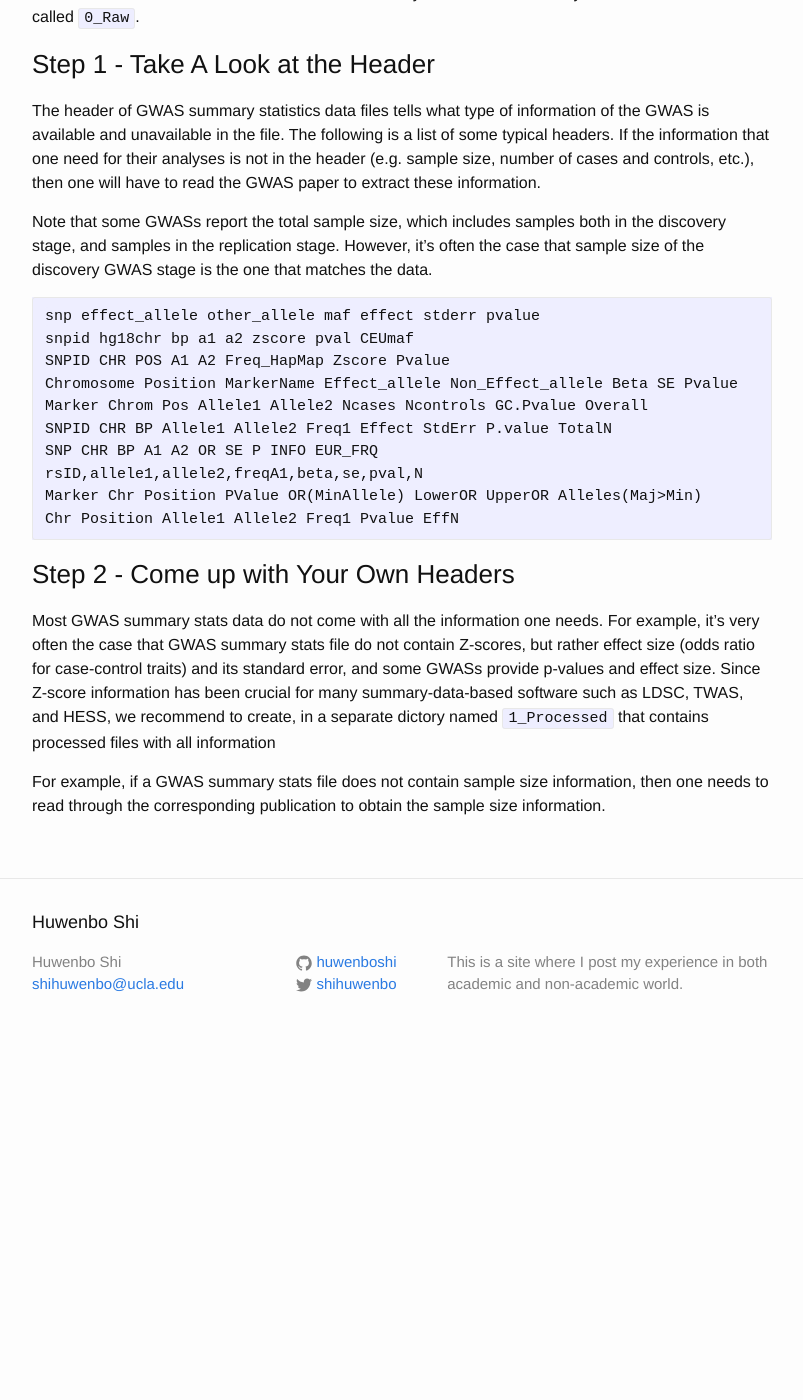
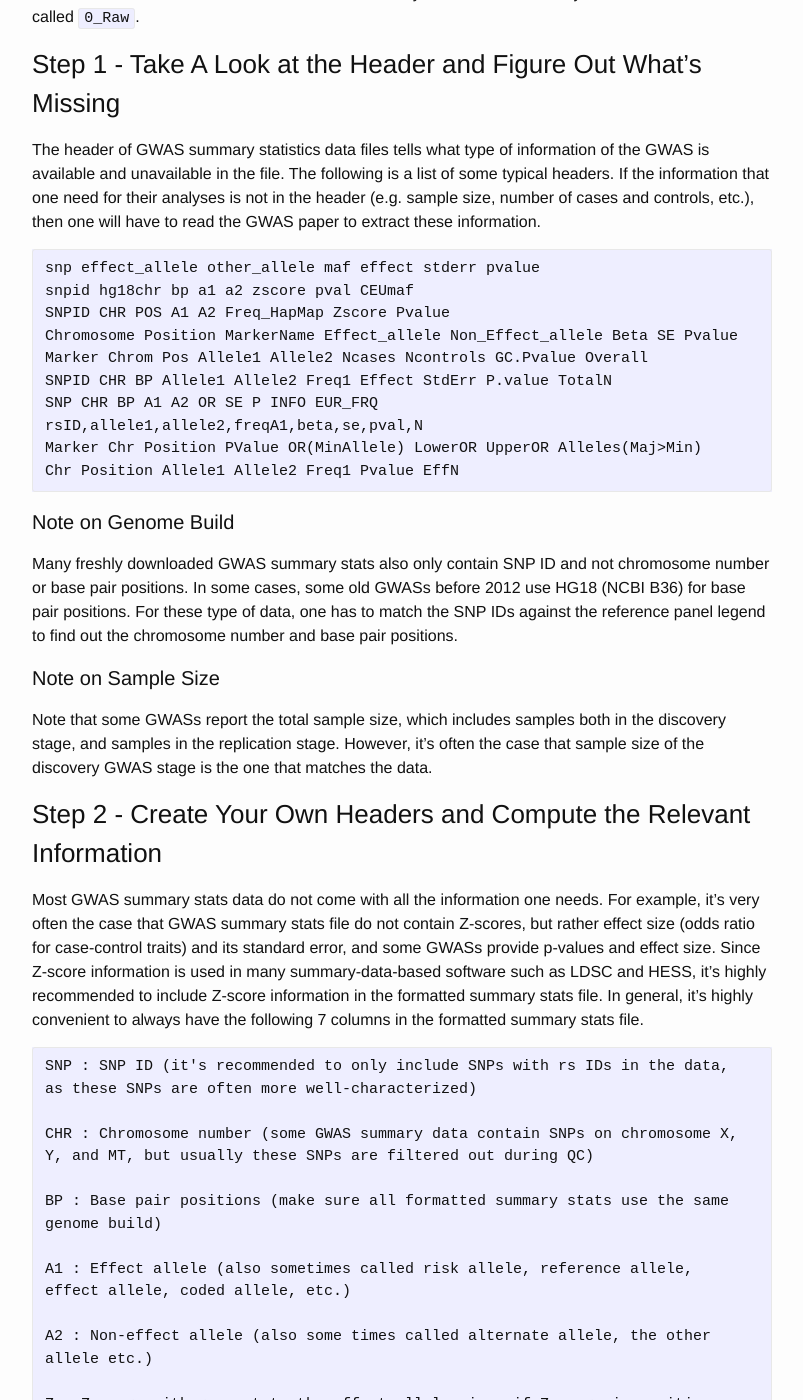
Before and after one commit to huwenboshi/huwenboshi.github.io, a Jekyll site: the page built from _posts/2017-11-23-tips-for-formatting-gwas-summary-stats.markdown, in a window 1280 px wide and 1400 px high, scrolled down 749 px. Shown: the whole window, without its empty margins (238-1041 px from the left). Built offline with Jekyll 4.4.1, drawn with Linux system fonts in a browser that asks for light colours; before the commit the page ends 1805 px from its top, so only the background shows below that; some of the changed text lies outside the part shown.

Commit message:
updated post

````diff
--- a/_posts/2017-11-23-tips-for-formatting-gwas-summary-stats.markdown
+++ b/_posts/2017-11-23-tips-for-formatting-gwas-summary-stats.markdown
@@ -38,7 +38,7 @@ the readme document could be something like ```SCZ_2014.readme```. Lastly,
 we recommend to store all the readme files and freshly downloaded summary
 stats files in a folder called ```0_Raw```.
 
-### Step 1 - Take A Look at the Header
+### Step 1 - Take A Look at the Header and Figure Out What's Missing
 
 The header of GWAS summary statistics data files tells what type of
 information of the GWAS is available and unavailable in the file. The
@@ -46,11 +46,6 @@ following is a list of some typical headers. If the information that
 one need for their analyses is not in the header (e.g. sample size, number
 of cases and controls, etc.), then one will have to read the GWAS paper
 to extract these information.
-
-Note that some GWASs report the total sample size, which includes samples both
-in the discovery stage, and samples in the replication stage. However,
-it's often the case that sample size of the discovery GWAS stage is the
-one that matches the data.
 
 ```
 snp effect_allele other_allele maf effect stderr pvalue
@@ -65,18 +60,62 @@ Marker Chr Position PValue OR(MinAllele) LowerOR UpperOR Alleles(Maj>Min)
 Chr Position Allele1 Allele2 Freq1 Pvalue EffN
 ```
 
-### Step 2 - Come up with Your Own Headers
+#### Note on Genome Build
+Many freshly downloaded GWAS summary stats also only contain SNP ID and
+not chromosome number or base pair positions. In some cases, some old GWASs
+before 2012 use HG18 (NCBI B36) for base pair positions. For these type of
+data, one has to match the SNP IDs against the reference panel legend to
+find out the chromosome number and base pair positions.
+
+#### Note on Sample Size
+Note that some GWASs report the total sample size, which includes samples both
+in the discovery stage, and samples in the replication stage. However,
+it's often the case that sample size of the discovery GWAS stage is the
+one that matches the data.
+
+### Step 2 - Create Your Own Headers and Compute the Relevant Information
 
 Most GWAS summary stats data do not come with all the information one needs.
 For example, it's very often the case that GWAS summary stats file do not
 contain Z-scores, but rather effect size (odds ratio for case-control traits)
 and its standard error, and some GWASs provide p-values and effect size. Since
-Z-score information has been crucial for many summary-data-based software
-such as LDSC, TWAS, and HESS, we recommend to create, in a separate dictory
-named ```1_Processed``` that contains processed files with all information
+Z-score information is used in many summary-data-based software such as LDSC
+and HESS, it's highly recommended to include Z-score information in the
+formatted summary stats file. In general, it's highly convenient to always
+have the following 7 columns in the formatted summary stats file.
 
+```
+SNP : SNP ID (it's recommended to only include SNPs with rs IDs in the data,
+as these SNPs are often more well-characterized)
 
-For example,
-if a GWAS summary stats file does not contain sample size information, then
-one needs to read through the corresponding publication to obtain the sample
-size information.
+CHR : Chromosome number (some GWAS summary data contain SNPs on chromosome X,
+Y, and MT, but usually these SNPs are filtered out during QC)
+
+BP : Base pair positions (make sure all formatted summary stats use the same
+genome build)
+
+A1 : Effect allele (also sometimes called risk allele, reference allele,
+effect allele, coded allele, etc.)
+
+A2 : Non-effect allele (also some times called alternate allele, the other
+allele etc.)
+
+Z : Z-score with respect to the effect allele, i.e. if Z-score is positive
+then the effect allele increases the phenotype
+
+N - Sample size (this is often the discovery stage sample size, not maximum
+sample size)
+```
+
+#### Note on Computing Z-scores
+
+If effect size and standard error are included in the freshly downloaded GWAS
+summary stats file, then Z-score can be computed as
+$
+  z = {\text{Effect Size} \over {S.E.}}
+$
+
+If odds ratio and standard error are include, then Z-score can be computed as
+$
+  z = {\log (\text{Odds Ratio}) \over {S.E.}}
+$
````
